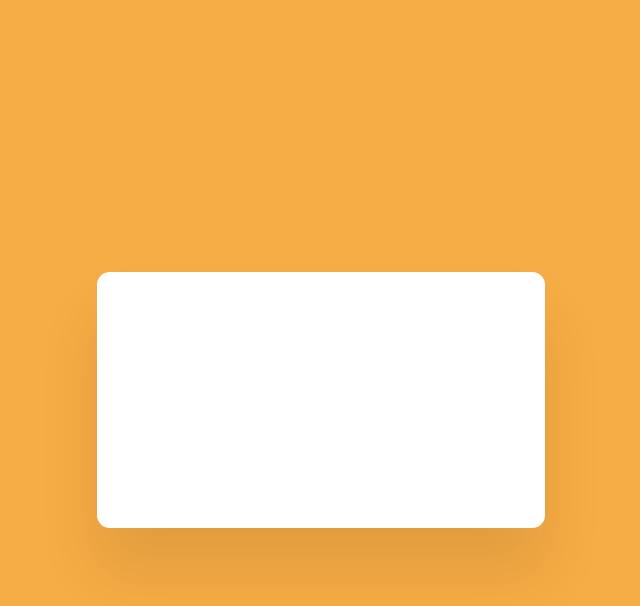
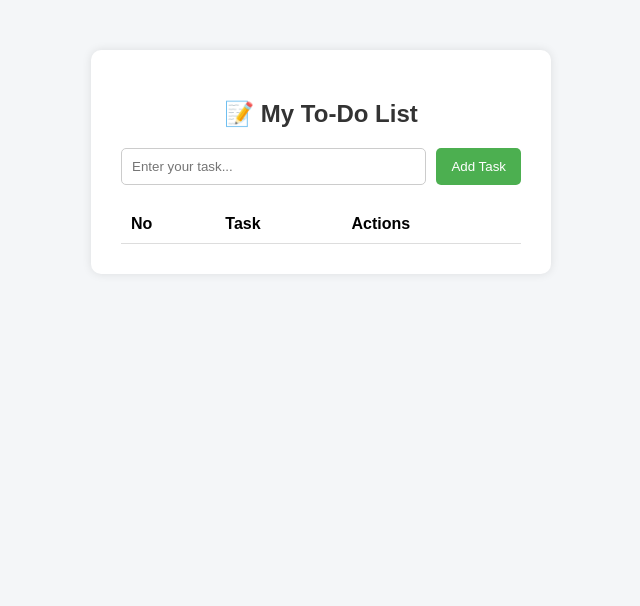
Before and after one commit to Iliyas-Sipai/50day-projects, a plain HTML site: page day-26/index.html in a window 1280 px wide. Shown: the whole page, without its empty margins (319-959 px from the left). Drawn offline with Linux system fonts and the light colour scheme.

Commit message:
add To-Do

```diff
--- a/day-26/app.js
+++ b/day-26/app.js
@@ -0,0 +1,54 @@
+  let editId = null;
+
+  const saveTask = () => {
+    const task = document.getElementById("taskName").value.trim();
+    if (!task) return alert("Please enter a task");
+
+    const tasks = JSON.parse(localStorage.getItem("tasks")) || [];
+
+    if (editId !== null) {
+      tasks[editId] = { task };
+      editId = null;
+    } else {
+      tasks.push({ task });
+    }
+
+    localStorage.setItem("tasks", JSON.stringify(tasks));
+    showTasks();
+    clearInput();
+  };
+
+  const showTasks = () => {
+    const tasks = JSON.parse(localStorage.getItem("tasks")) || [];
+    const taskData = document.getElementById("taskData");
+    taskData.innerHTML = "";
+
+    tasks.forEach((t, index) => {
+      taskData.innerHTML += `
+        <tr>
+          <td>${index + 1}</td>
+          <td>${t.task}</td>
+          <td>
+            <button onclick="editTask(${index})">✏️ Edit</button>
+            <button onclick="deleteTask(${index})">🗑️ Delete</button>
+          </td>
+        </tr>`;
+    });
+  };
+
+  const deleteTask = (index) => {
+    const tasks = JSON.parse(localStorage.getItem("tasks")) || [];
+    tasks.splice(index, 1);
+    localStorage.setItem("tasks", JSON.stringify(tasks));
+    showTasks();
+  };
+
+  const editTask = (index) => {
+    const tasks = JSON.parse(localStorage.getItem("tasks")) || [];
+    document.getElementById("taskName").value = tasks[index].task;
+    editId = index;
+  };
+
+  const clearInput = () => {
+    document.getElementById("taskName").value = "";
+  };
--- a/day-26/index.html
+++ b/day-26/index.html
@@ -3,13 +3,28 @@
 <head>
     <meta charset="UTF-8">
     <meta name="viewport" content="width=device-width, initial-scale=1.0">
-    <title>OTP Input Field</title>
+    <title>To-Do List</title>
     <link rel="stylesheet" href="style.css">
 </head>
 <body>
-    <div class="container">
-    </div>
+        <div class="todo-container">
+  <h2>📝 My To-Do List</h2>
+  <div class="input-group">
+    <input type="text" id="taskName" placeholder="Enter your task..." />
+    <button onclick="saveTask()">Add Task</button>
+  </div>
 
+  <table>
+    <thead>
+      <tr>
+        <th>No</th>
+        <th>Task</th>
+        <th>Actions</th>
+      </tr>
+    </thead>
+    <tbody id="taskData"></tbody>
+  </table>
+</div>
     <script src="app.js"></script>
 </body>
 </html>
--- a/day-26/style.css
+++ b/day-26/style.css
@@ -1,22 +1,73 @@
-*{
-    margin: 0;
-    padding: 0;
-    box-sizing: border-box;
+body {
+  font-family: Arial, sans-serif;
+  background-color: #f4f6f8;
+  margin: 0;
+  padding: 0;
+  display: flex;
+  justify-content: center;
+  align-items: flex-start;
+  min-height: 100vh;
 }
 
-body{
-    background:  #F7AD45;
-    /* background:linear-gradient(#657C6A 50%,
-    #F7AD45 50%); */
+.todo-container {
+  background-color: #fff;
+  padding: 30px;
+  margin-top: 50px;
+  border-radius: 10px;
+  box-shadow: 0 0 10px rgba(0,0,0,0.1);
+  width: 400px;
 }
-.container{
-    width: 28em;
-    background-color: #ffffff;
-    padding: 8em 2em;
-    position: absolute;
-    transform: translate(-50%,-50%);
-    top: 50%;
-    left: 50%;
-    border-radius: 0.8em;
-    box-shadow:0 45px 60px rgba(38, 22, 1, 0.1) ;
+
+.todo-container h2 {
+  text-align: center;
+  color: #333;
+  margin-bottom: 20px;
 }
+
+.input-group {
+  display: flex;
+  gap: 10px;
+  margin-bottom: 20px;
+}
+
+.input-group input {
+  flex: 1;
+  padding: 10px;
+  border-radius: 5px;
+  border: 1px solid #ccc;
+}
+
+.input-group button {
+  padding: 10px 15px;
+  border: none;
+  background-color: #4CAF50;
+  color: #fff;
+  border-radius: 5px;
+  cursor: pointer;
+}
+
+.input-group button:hover {
+  background-color: #45a049;
+}
+
+table {
+  width: 100%;
+  border-collapse: collapse;
+}
+
+table th, table td {
+  padding: 10px;
+  text-align: left;
+  border-bottom: 1px solid #ddd;
+}
+
+table button {
+  background-color: transparent;
+  border: none;
+  cursor: pointer;
+  font-size: 14px;
+}
+
+table button:hover {
+  color: #e74c3c;
+}
```
